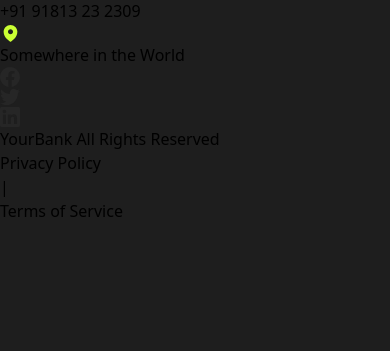
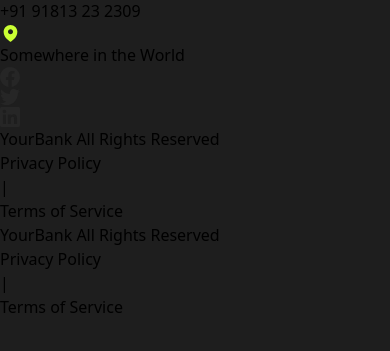
Before and after one commit to huseynovali/Company__Site, a React (Vite) app in the folder client/: page /profile in a window 390 px wide. Shown: the part 419-770 px from the top of the page. Built offline with nearby package versions, Linux system fonts and the light colour scheme.

Commit message:
complated mobile footer

```diff
--- a/client/src/components/LayoutComp/Footer.jsx
+++ b/client/src/components/LayoutComp/Footer.jsx
@@ -31,7 +31,7 @@ function Footer() {
               </li>
             </ul>
           </div>
-          <div className="contact__address flex py-10  border-y border-y-[#262626] w-full justify-center">
+          <div className="contact__address flex flex-wrap py-10  border-y border-y-[#262626] w-full justify-center">
             <div className="mail flex text-[#E4E4E7] items-center">
               <div>
                 <svg
@@ -78,7 +78,7 @@ function Footer() {
               </span>
             </div>
 
-            <div className="phone flex text-[#E4E4E7] items-center pl-3">
+            <div className="location py-3 lg:py-0 flex text-[#E4E4E7] items-center pl-3">
               <div>
                 <svg
                   xmlns="http://www.w3.org/2000/svg"
@@ -100,8 +100,8 @@ function Footer() {
               </span>
             </div>
           </div>
-          <div className="end mt-10 bg-[#1A1A1A] border border-[#262626] w-full p-3 rounded-[82px] flex items-center justify-between">
-            <div className="social flex">
+          <div className="end mt-10 bg-[#1A1A1A] border border-[#262626] w-full px-3 py-10 lg:p-3 relative rounded-[12px] lg:rounded-[82px] lg:flex-row text-center flex flex-wrap lg:flex-nowrap items-center justify-between">
+            <div className="social flex absolute -top-5 left-[30%] lg:static">
               <div className="face p-3 bg-[#CAFF33] rounded-full">
                 <svg
                   xmlns="http://www.w3.org/2000/svg"
@@ -161,13 +161,24 @@ function Footer() {
                 </svg>
               </div>
             </div>
-            <p className="text-[#B3B3B3] text-sm">
+
+            <p className="text-[#B3B3B3] text-sm hidden lg:block">
               YourBank All Rights Reserved
             </p>
-            <div className="text-[#B3B3B3] flex items-center">
+            <div className="text-[#B3B3B3]  items-center pt-5 lg:pt-0 hidden lg:flex">
               <p>Privacy Policy</p>
               <span className="block px-1">|</span>
               <p>Terms of Service</p>
+            </div>
+            <div className="w-full flex flex-col items-center lg:hidden">
+              <p className="text-[#B3B3B3] text-sm">
+                YourBank All Rights Reserved
+              </p>
+              <div className="text-[#B3B3B3] flex items-center pt-5 lg:pt-0">
+                <p>Privacy Policy</p>
+                <span className="block px-1">|</span>
+                <p>Terms of Service</p>
+              </div>
             </div>
           </div>
         </div>
```
